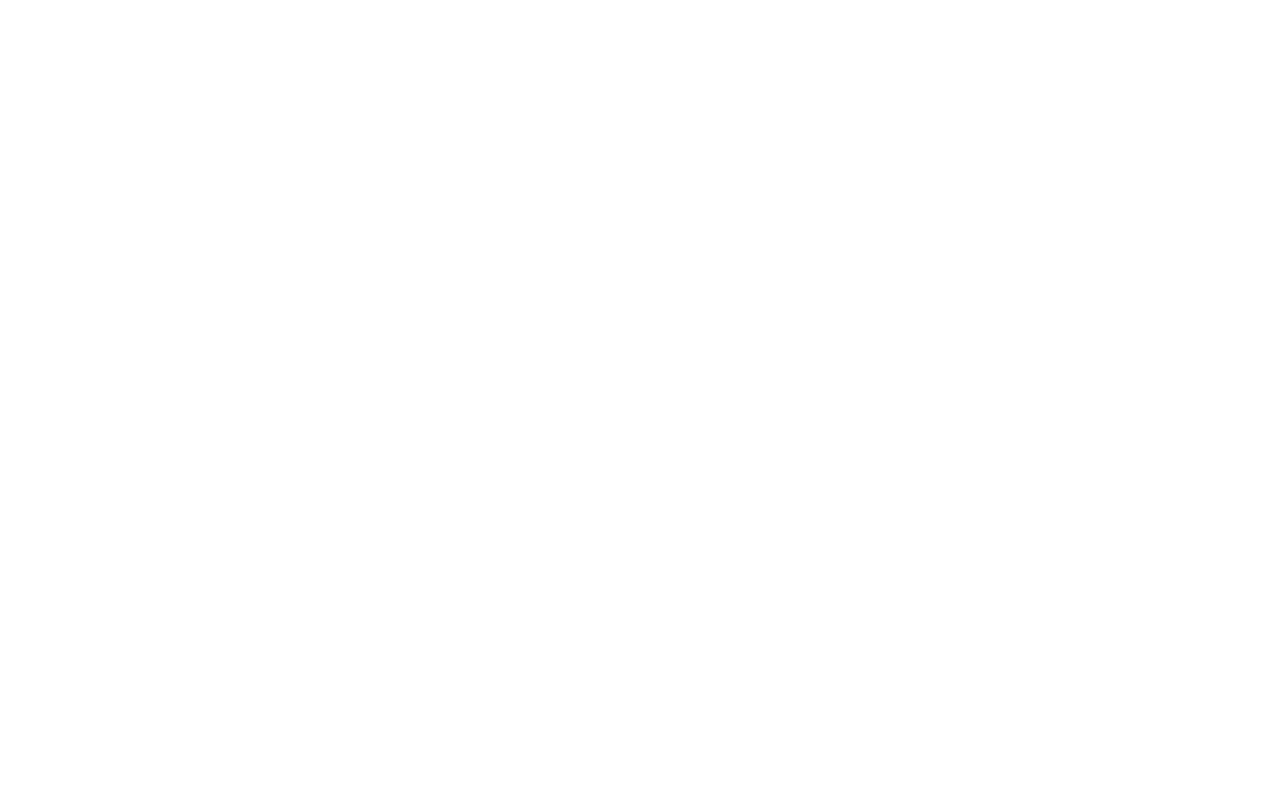
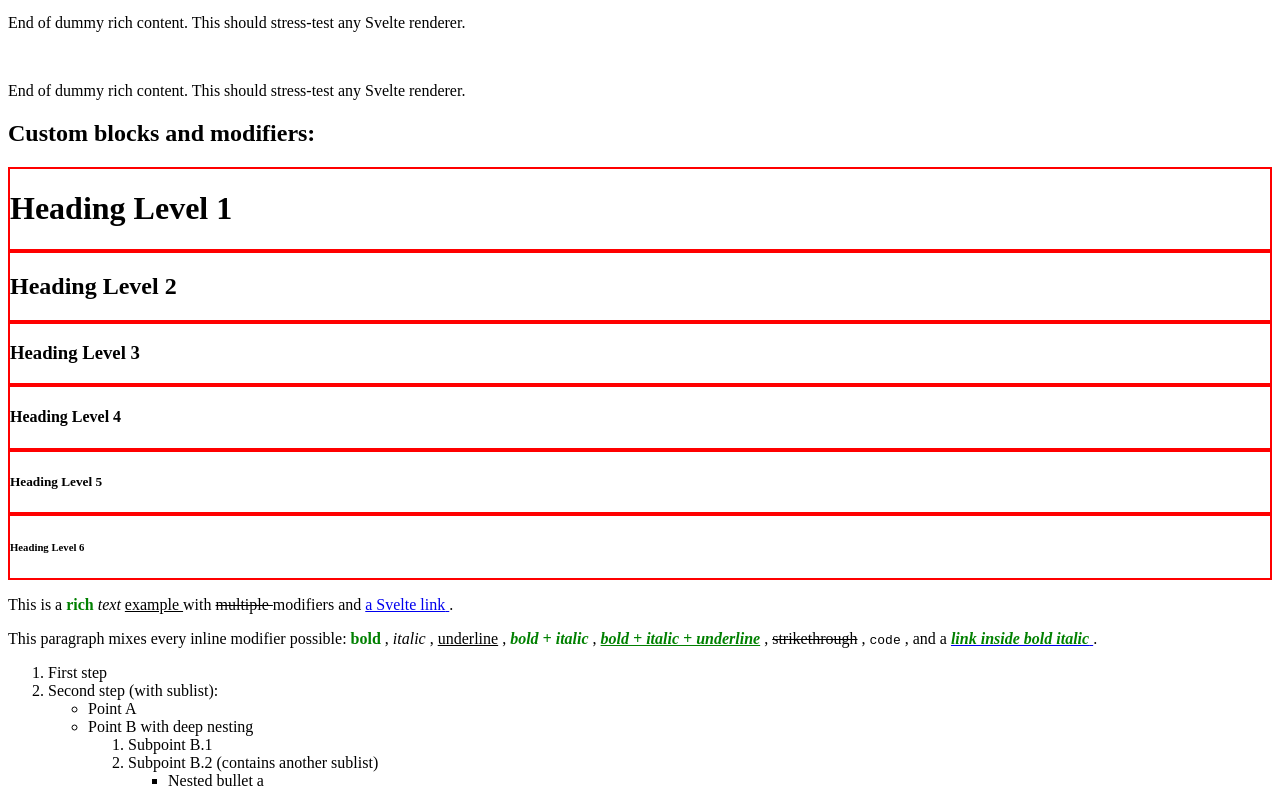
Before and after one commit to tmarsik42/blocks-svelte-renderer, a SvelteKit app: page / in a window 1280 px wide. Shown: the part 1631-2420 px from the top of the page. Before the commit the page ends 1640 px from the top, so only its background shows below. Built offline with nearby package versions, Linux system fonts and the light colour scheme.

Commit message:
feat: Quick example of custom components

```diff
--- a/src/routes/+page.svelte
+++ b/src/routes/+page.svelte
@@ -1,11 +1,27 @@
 <script lang="ts">
     import BlocksRenderer from '$lib/components/BlocksRenderer.svelte';
+    import GreenBold from './GreenBold.svelte';
+    import RedHeading from './RedHeading.svelte';
 
     const { data } = $props();
 </script>
 
+<h1>Showcase</h1>
+
+<h2>Quick start:</h2>
 {#if data.dummydata}
     <BlocksRenderer content={data.dummydata} />
 {:else}
     Something went wrong with a showcase :(
 {/if}
+
+<h2>Custom blocks and modifiers:</h2>
+{#if data.dummydata}
+    <BlocksRenderer
+        content={data.dummydata}
+        blocks={{ heading: RedHeading }}
+        modifiers={{ bold: GreenBold }}
+    />
+{:else}
+    Something went wrong with a showcase :(
+{/if}
--- /dev/null
+++ b/src/routes/GreenBold.svelte
@@ -0,0 +1,7 @@
+<script lang="ts">
+    import type { ModifierProps } from '$lib/types/index.js';
+
+    const { children }: ModifierProps = $props();
+</script>
+
+<strong style="color: green;">{@render children?.()}</strong>
--- /dev/null
+++ b/src/routes/RedHeading.svelte
@@ -0,0 +1,22 @@
+<script lang="ts">
+    import InlineRenderer from '$lib/components/InlineRenderer.svelte';
+    import type { HeadingProps } from '$lib/types/index.js';
+
+    const { node, modifiers }: HeadingProps = $props();
+</script>
+
+<div style="border: 2px solid red;">
+    {#if node.level === 1}
+        <h1><InlineRenderer nodes={node.children} {modifiers} /></h1>
+    {:else if node.level === 2}
+        <h2><InlineRenderer nodes={node.children} {modifiers} /></h2>
+    {:else if node.level === 3}
+        <h3><InlineRenderer nodes={node.children} {modifiers} /></h3>
+    {:else if node.level === 4}
+        <h4><InlineRenderer nodes={node.children} {modifiers} /></h4>
+    {:else if node.level === 5}
+        <h5><InlineRenderer nodes={node.children} {modifiers} /></h5>
+    {:else}
+        <h6><InlineRenderer nodes={node.children} {modifiers} /></h6>
+    {/if}
+</div>
```
